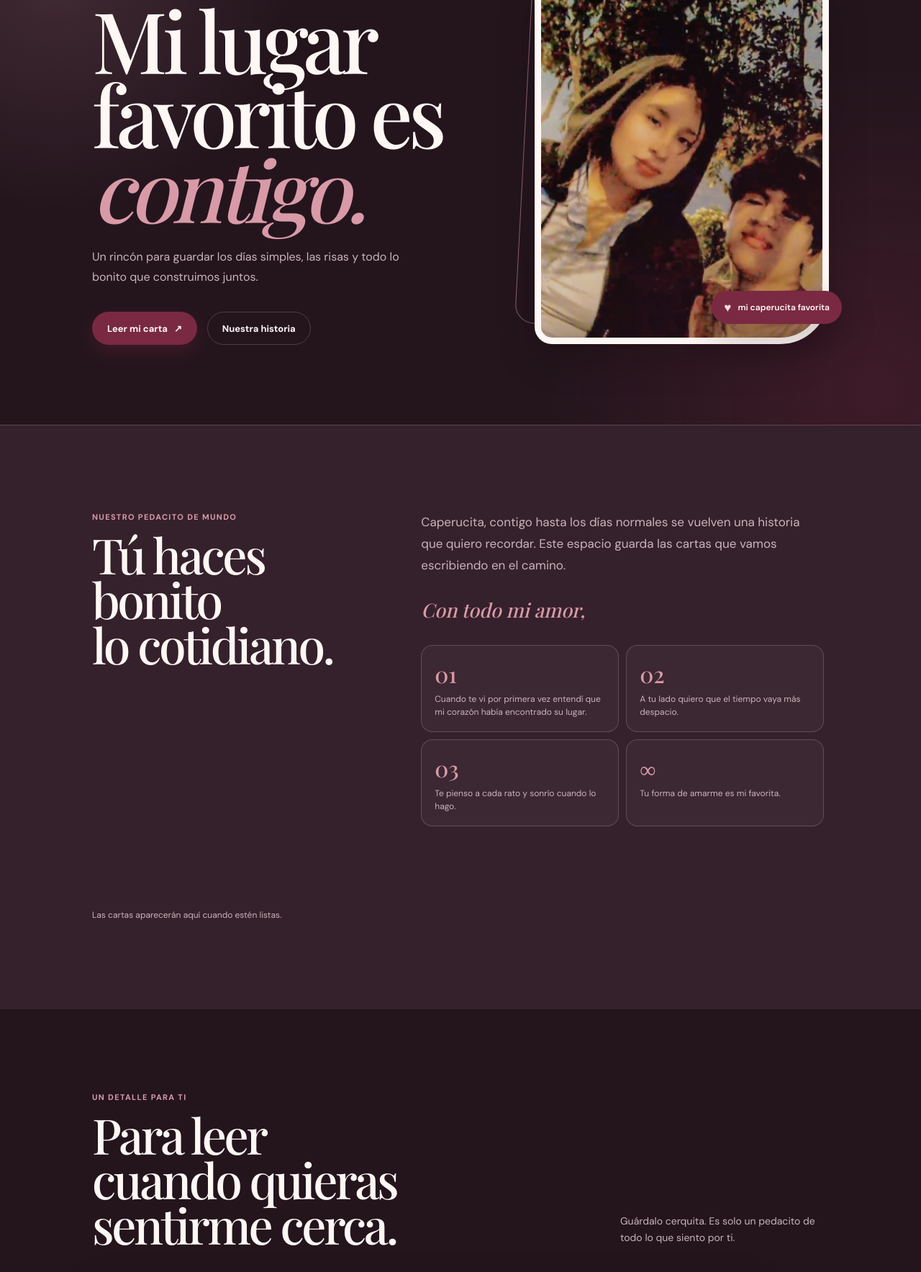
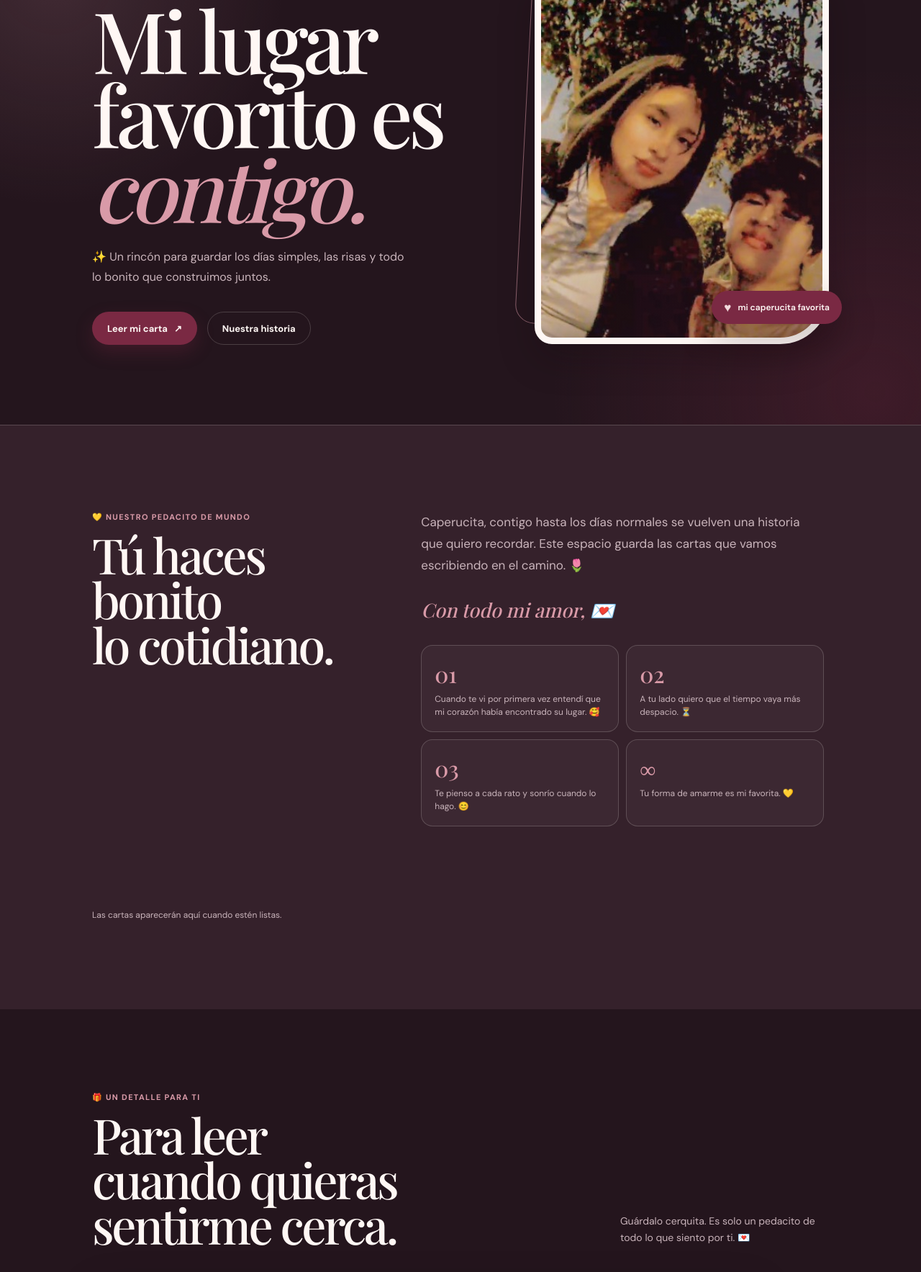
Before and after one commit to rep0sitorios/.com.pe, a plain HTML site: page index.html in a window 1280 px wide. Shown: the part 210-1977 px from the top of the page at 72% size. Drawn offline with nearby package versions, Linux system fonts and the light colour scheme; no server answers; a web font is replaced by a local one.

Commit message:
agregando detalles

```diff
--- a/index.html
+++ b/index.html
@@ -24,9 +24,9 @@
 
         <section class="hero" id="inicio">
             <div class="hero-copy">
-                <p class="eyebrow">Para la caperucita que amo</p>
+                <p class="eyebrow">🌹 Para la caperucita que amo</p>
                 <h1>Mi lugar<br>favorito es<br><em>contigo.</em></h1>
-                <p class="intro">Un rincón para guardar los días simples, las risas y todo lo bonito que construimos
+                <p class="intro">✨ Un rincón para guardar los días simples, las risas y todo lo bonito que construimos
                     juntos.</p>
                 <div class="actions">
                     <a class="button button-primary" href="#carta">Leer mi carta <span aria-hidden="true">↗</span></a>
@@ -42,30 +42,30 @@
 
         <section class="story" id="historia">
             <div>
-                <p class="section-kicker">Nuestro pedacito de mundo</p>
+                <p class="section-kicker">💛 Nuestro pedacito de mundo</p>
                 <h2>Tú haces<br>bonito<br>lo cotidiano.</h2>
             </div>
             <div class="story-copy">
                 <p>Caperucita, contigo hasta los días normales se vuelven una historia que quiero recordar. Este espacio
-                    guarda las cartas que vamos escribiendo en el camino.</p>
-                <p class="signature">Con todo mi amor,</p>
+                    guarda las cartas que vamos escribiendo en el camino. 🌷</p>
+                <p class="signature">Con todo mi amor, 💌</p>
                 <div class="moments">
                     <div class="moment">
                         <div class="moment-number">01</div>
                         <div class="moment-text">Cuando te vi por primera vez entendí que mi corazón había encontrado su
-                            lugar.</div>
+                            lugar. 🥰</div>
                     </div>
                     <div class="moment">
                         <div class="moment-number">02</div>
-                        <div class="moment-text">A tu lado quiero que el tiempo vaya más despacio.</div>
+                        <div class="moment-text">A tu lado quiero que el tiempo vaya más despacio. ⏳</div>
                     </div>
                     <div class="moment">
                         <div class="moment-number">03</div>
-                        <div class="moment-text">Te pienso a cada rato y sonrío cuando lo hago.</div>
+                        <div class="moment-text">Te pienso a cada rato y sonrío cuando lo hago. 😊</div>
                     </div>
                     <div class="moment">
                         <div class="moment-number">∞</div>
-                        <div class="moment-text">Tu forma de amarme es mi favorita.</div>
+                        <div class="moment-text">Tu forma de amarme es mi favorita. 💛</div>
                     </div>
                 </div>
             </div>
@@ -78,10 +78,10 @@
         <section class="letter-section" id="carta">
             <div class="letter-top">
                 <div>
-                    <p class="section-kicker">Un detalle para ti</p>
+                    <p class="section-kicker">🎁 Un detalle para ti</p>
                     <h2>Para leer<br>cuando quieras<br>sentirme cerca.</h2>
                 </div>
-                <p>Guárdalo cerquita. Es solo un pedacito de todo lo que siento por ti.</p>
+                <p>Guárdalo cerquita. Es solo un pedacito de todo lo que siento por ti. 💌</p>
             </div>
             <div class="letter-card">
                 <p class="salutation" id="letterSalutation"></p>
```
Also changed, not shown: admin.html (+8 -8 lines), enviar.html (+4 -4 lines), recuerdos.html (+2 -2 lines).
